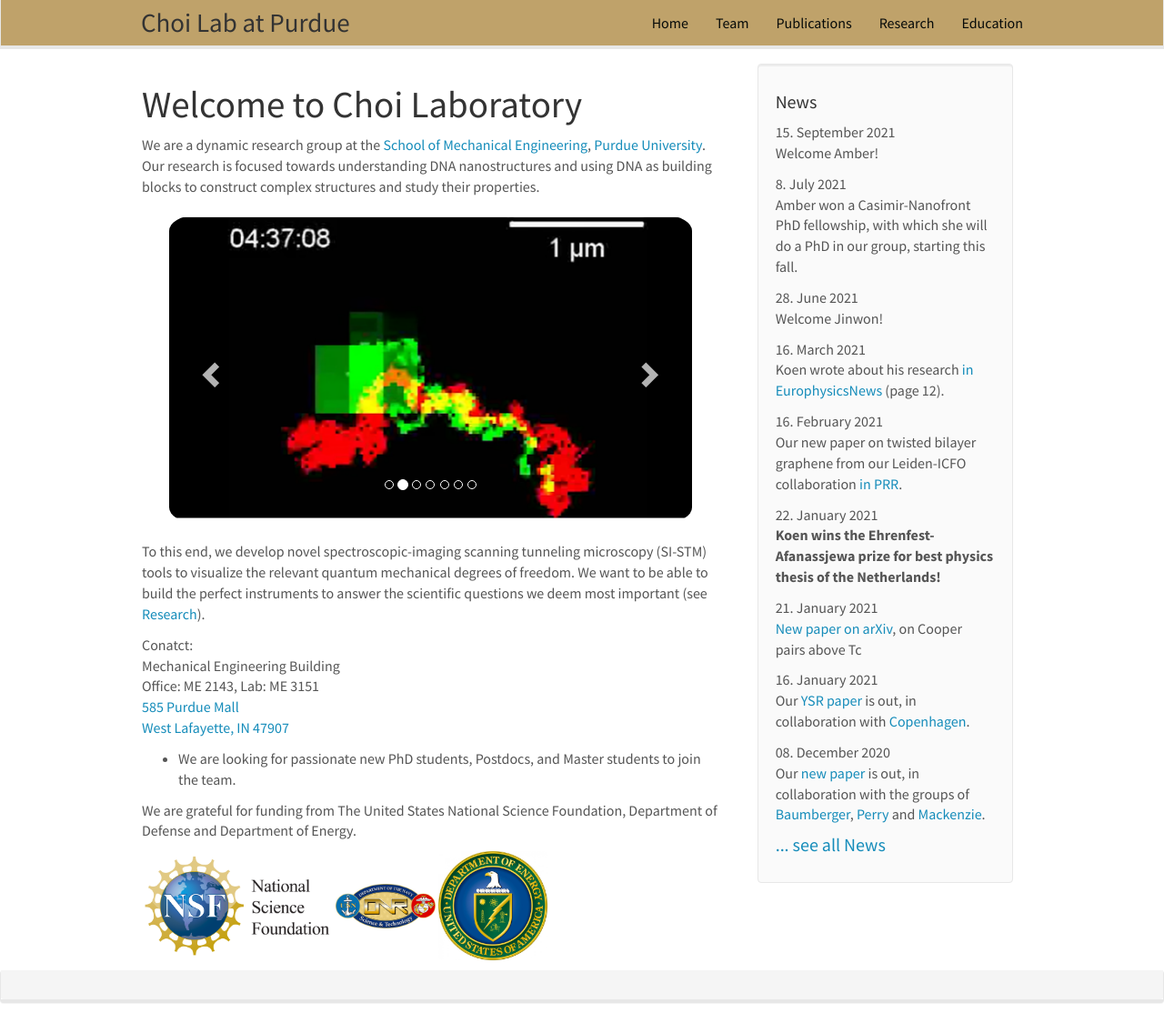
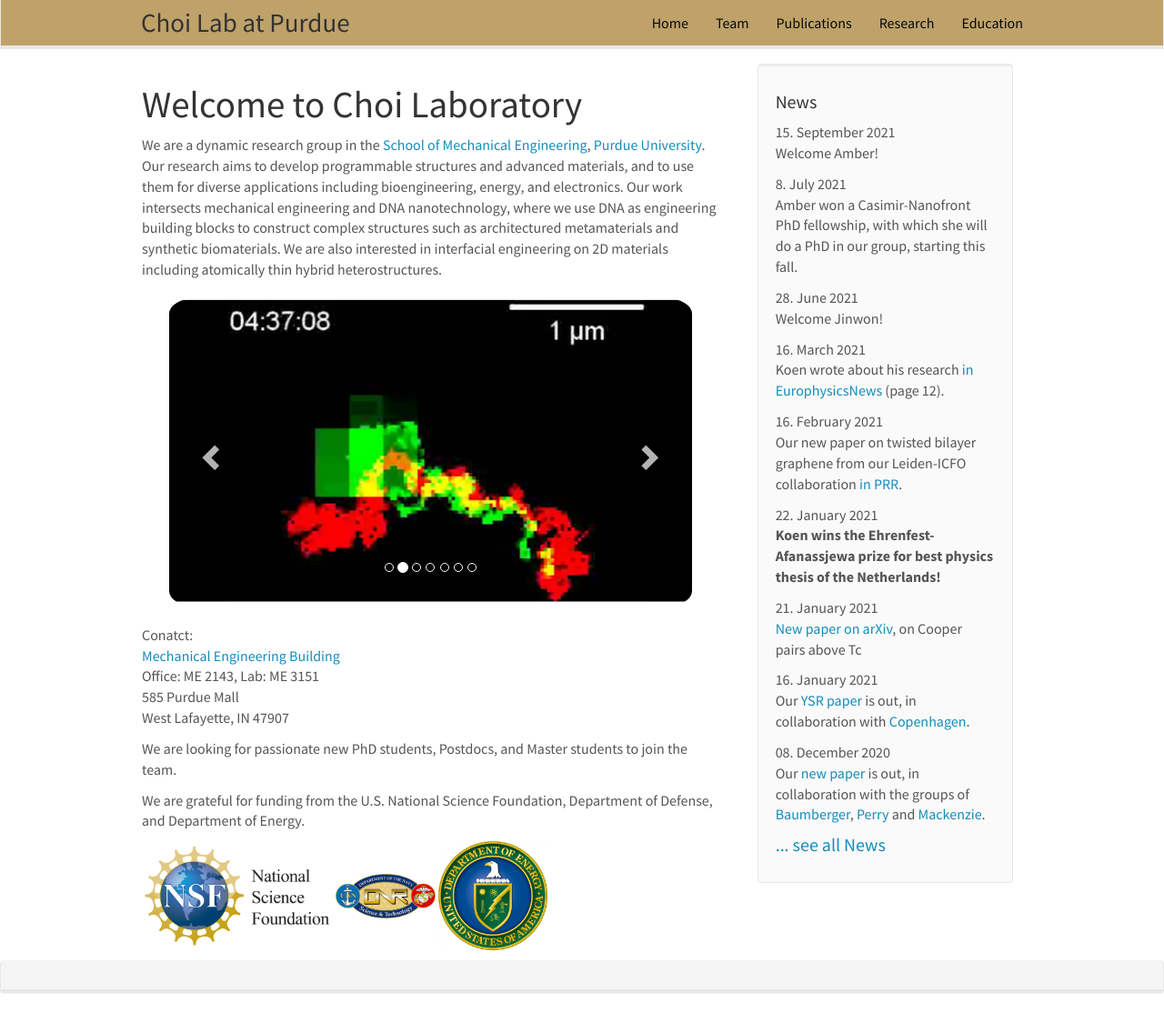
Before and after one commit to choidnalab/choidnalab.github.io, a Jekyll site: the page built from _pages/home.md, in a window 1280 px wide and 1125 px high. Shown: the whole window at 91% size. Built offline with Jekyll 4.4.1, drawn with Linux system fonts in a browser that asks for light colours; nearby versions of some CDN libraries.

Commit message:
Update home.md

```diff
--- a/_pages/home.md
+++ b/_pages/home.md
@@ -6,7 +6,7 @@ sitemap: false
 permalink: /
 ---
 
-We are a dynamic research group at the [School of Mechanical Engineering](https://engineering.purdue.edu/ME), [Purdue University](https://www.purdue.edu/). Our research is focused towards understanding DNA nanostructures and using DNA as building blocks to construct complex structures and study their properties.
+We are a dynamic research group in the [School of Mechanical Engineering](https://engineering.purdue.edu/ME), [Purdue University](https://www.purdue.edu/). Our research aims to develop programmable structures and advanced materials, and to use them for diverse applications including bioengineering, energy, and electronics. Our work intersects mechanical engineering and DNA nanotechnology, where we use DNA as engineering building blocks to construct complex structures such as architectured metamaterials and synthetic biomaterials. We are also interested in interfacial engineering on 2D materials including atomically thin hybrid heterostructures.
 
 <div markdown="0" id="carousel" class="carousel slide" data-ride="carousel" data-interval="4000" data-pause="hover" >
     <!-- Menu -->
@@ -48,21 +48,17 @@ We are a dynamic research group at the [School of Mechanical Engineering](https:
 
 
 
-
-To this end, we develop novel spectroscopic-imaging scanning tunneling microscopy (SI-STM) tools to visualize the relevant quantum mechanical degrees of freedom. We want to be able to build the perfect instruments to answer the  scientific questions we deem most important (see [Research](research)).
+Conatct: <br />
+[Mechanical Engineering Building](https://www.google.com/maps/place/Purdue+University+-+School+of+Mechanical+Engineering/@40.42818,-86.9129255,15z/data=!4m5!3m4!1s0x0:0x49f08a363af2d2a7!8m2!3d40.42818!4d-86.9129255) <br />
+Office: ME 2143, Lab: ME 3151 <br />
+585 Purdue Mall <br />
+West Lafayette, IN 47907 <br />
 
 
-Conatct: <br />
-Mechanical Engineering Building <br />
-Office: ME 2143, Lab: ME 3151 <br />
-[585 Purdue Mall](https://www.google.com/maps/place/Purdue+University+-+School+of+Mechanical+Engineering/@40.42818,-86.9129255,15z/data=!4m5!3m4!1s0x0:0x49f08a363af2d2a7!8m2!3d40.42818!4d-86.9129255) <br />
-[West Lafayette, IN 47907](https://www.google.com/maps/place/Purdue+University+-+School+of+Mechanical+Engineering/@40.42818,-86.9129255,15z/data=!4m5!3m4!1s0x0:0x49f08a363af2d2a7!8m2!3d40.42818!4d-86.9129255) <br />
+We are looking for passionate new PhD students, Postdocs, and Master students to join the team.
 
 
- * We are  looking for passionate new PhD students, Postdocs, and Master students to join the team.
-
-
-We are grateful for funding from The United States National Science Foundation, Department of Defense and Department of Energy.
+We are grateful for funding from the U.S. National Science Foundation, Department of Defense, and Department of Energy.
 
 <figure class="fourth">
   <img src="{{ site.url }}{{ site.baseurl }}/images/teampic/358329.jpg" style="width: 210px">
```
